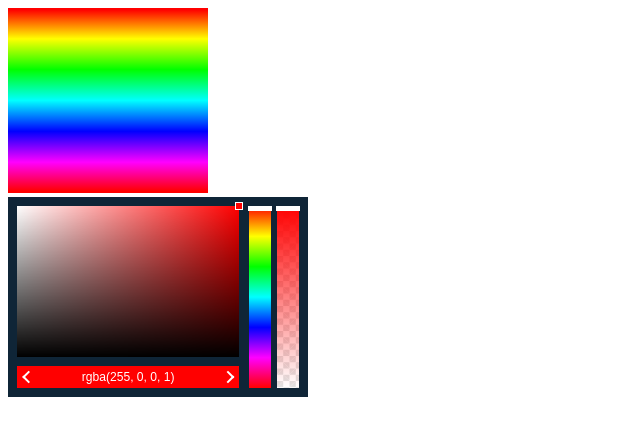
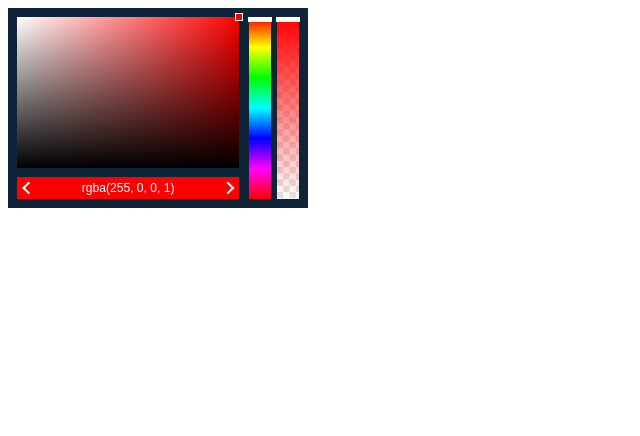
Before and after one commit to andre2xu/color_picker, a website built with webpack: page index.html in a window 1280 px wide. Shown: the whole page, without its empty margins (0-640 px from the left). Built offline with nearby package versions, Linux system fonts and the light colour scheme.

Commit message:
Hid the hue gradient simulation again.

```diff
--- a/index.html
+++ b/index.html
@@ -10,7 +10,7 @@
   <title>Color Picker</title>
 </head>
 <body>
-  <canvas id="fake_hue" width="23" height="185"></canvas>
+  <canvas id="fake_hue" width="23" height="185" hidden></canvas>
 
   <div id="test"></div>
 
```
